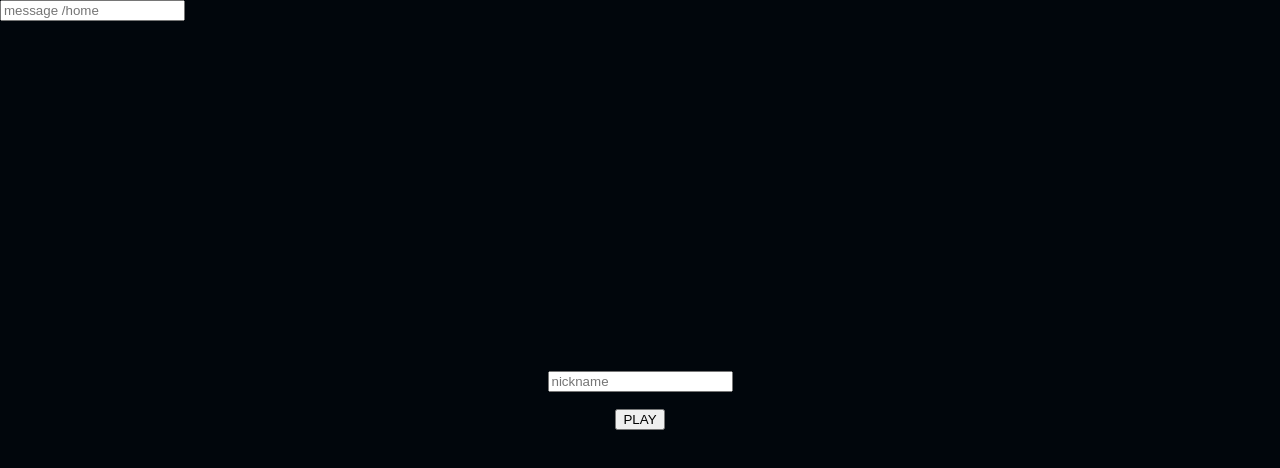
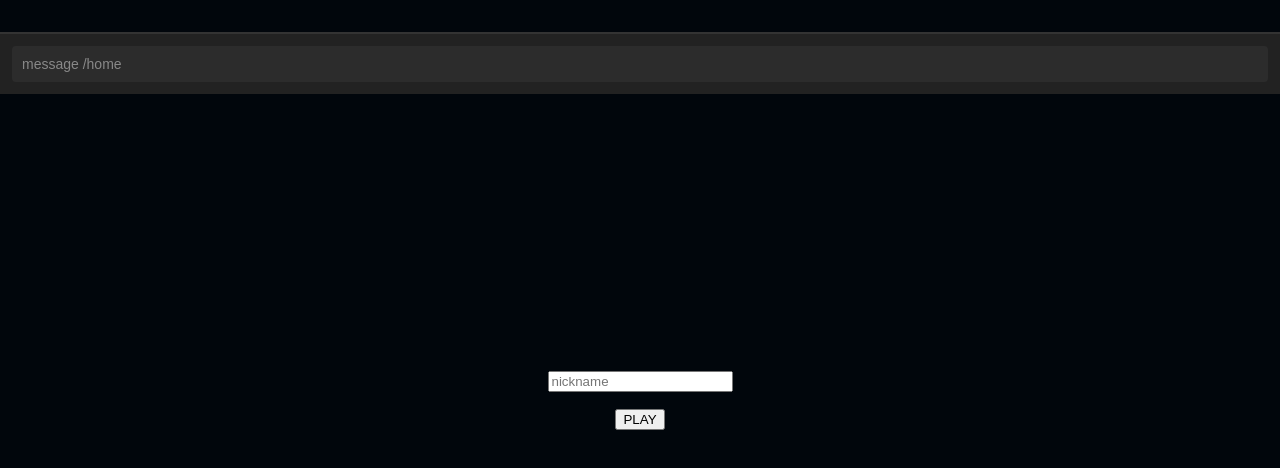
Before and after one commit to lunarfractal/unix-client, a plain HTML site: page index.html in a window 1280 px wide. Drawn offline with nearby package versions, Linux system fonts and the light colour scheme.

Commit message:
Update main-notmin.css

```diff
--- a/css/main-notmin.css
+++ b/css/main-notmin.css
@@ -72,3 +72,33 @@ body {
   background: #090d0f;
   text-shadow: 0px 0px 10px #ffffff;
 }
+
+#chatbox {
+  flex: 1;
+  overflow-y: auto;
+  padding: 16px;
+  box-sizing: border-box;
+  border-bottom: 1px solid #333;
+}
+
+#chatInput {
+  padding: 12px;
+  background-color: #222;
+  border-top: 1px solid #333;
+}
+
+#chatInput input {
+  width: 100%;
+  padding: 10px;
+  font-size: 14px;
+  border: none;
+  border-radius: 4px;
+  box-sizing: border-box;
+  background-color: #2c2c2c;
+  color: #ffffff;
+  outline: none;
+}
+
+#chatInput input::placeholder {
+  color: #888888;
+}
```
